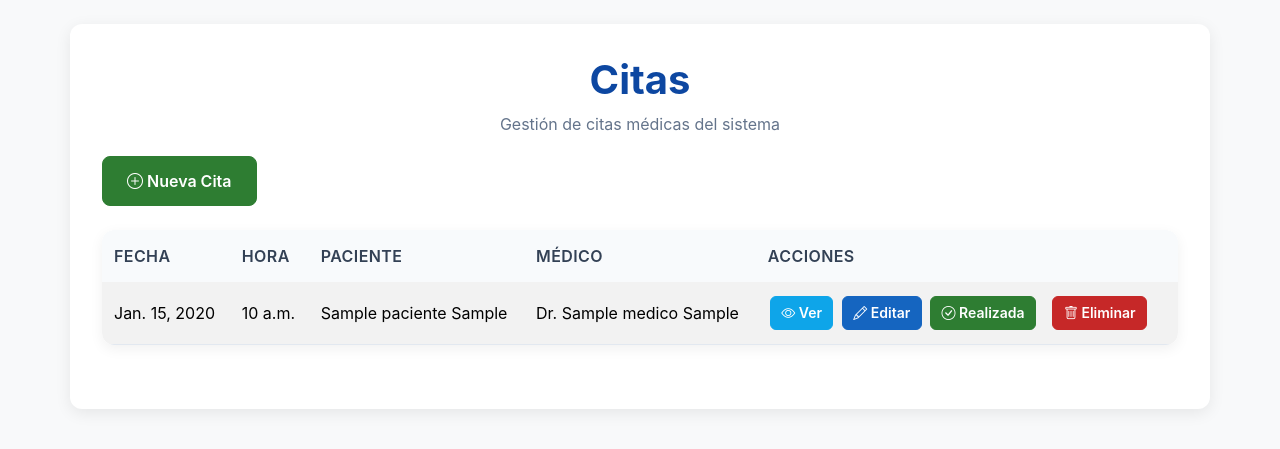
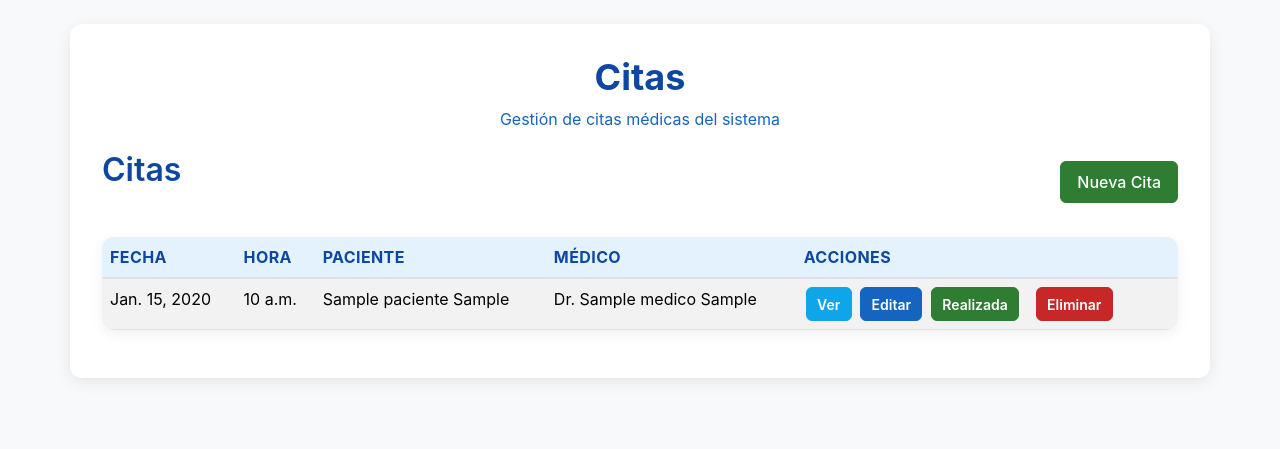
Before and after one commit to xduar/ProyectoFinal_Equipo5, a Django app: page /citas/ in a window 1280 px wide. Shown: the part 60-509 px from the top of the page. Run offline with Django 5.2, Linux system fonts and the light colour scheme; a user stored in the database is signed in; tables that the repository leaves empty hold one stand-in row (values such as "Sample post"); some libraries are stand-ins or nearby versions.

Commit message:
Make cita.html match medico.html design with button on right

```diff
--- a/SistemaClinico/clinica/static/Clinica/css/cita.css
+++ b/SistemaClinico/clinica/static/Clinica/css/cita.css
@@ -82,28 +82,28 @@
 
 /* Header Citas */
 .citas-header {
-  text-align: center;
+  display: flex;
+  flex-direction: column;
+  align-items: center;
+  gap: 0.5rem;
   margin-bottom: 1.25rem;
 }
 
 .citas-header h1 {
-  font-size: 2.5rem;
+  font-size: 36px;
   font-weight: 700;
   color: #0d47a1;
   margin: 0;
-  margin-bottom: 0.5rem;
 }
 
-.citas-header p {
-  color: #64748b;
-  margin: 0;
-  font-size: 1rem;
+.citas-header .sub {
+  color: #1565c0;
 }
 
 /* Tabla */
 .table-citas, .table { border-radius: 12px; overflow:hidden; box-shadow:0 4px 14px rgba(0,0,0,.06); }
-.table thead th{ background:#f8fafc; color:#334155; font-weight:600; text-transform:uppercase; letter-spacing:.4px; }
-.table tbody tr:hover{ background:#f1f5f9; }
+.table thead th{ background:#e3f2fd; color:#0d47a1; font-weight:700; text-transform:uppercase; letter-spacing:.4px; }
+.table tbody tr:hover{ background:#f5f5f5; }
 
 /* Acciones */
 .btn-sm{ padding:.25rem .5rem; font-size:.875rem; border-radius:6px; }
@@ -319,3 +319,11 @@
     margin: 0.25rem 0;
   }
 }
+
+/* Formularios */
+.form-card {
+  background: #fff;
+  border-radius: 12px;
+  padding: 1.25rem;
+  box-shadow: 0 8px 20px rgba(13, 71, 161, 0.06);
+}
--- a/SistemaClinico/clinica/templates/clinica/cita.html
+++ b/SistemaClinico/clinica/templates/clinica/cita.html
@@ -10,20 +10,17 @@
 {% endblock %}
 
 {% block content %}
-{% if view == 'list' %}
 <div class="citas-header">
   <h1>Citas</h1>
-      <p>Gestión de citas médicas del sistema</p>
+  <div class="sub">Gestión de citas médicas del sistema</div>
 </div>
 
-    <div class="header-actions mb-4">
-        <a class="btn btn-success" href="{% url 'clinica:cita_create' %}">
-          <i class="bi bi-plus-circle"></i> Nueva Cita
-        </a>
+{% if view == 'list' %}
+    <div class="d-flex justify-content-between align-items-center mb-3">
+    <h2>Citas</h2>
+    <a class="btn btn-success" href="{% url 'clinica:cita_create' %}">Nueva Cita</a>
     </div>
 
-    {% if citas %}
-    <div class="table-card">
     <table class="table table-striped">
     <thead>
         <tr>
@@ -42,39 +39,27 @@
         <td>{{ cita.paciente }}</td>
         <td>{{ cita.medico }}</td>
         <td>
-              <a class="btn btn-sm btn-info" href="{% url 'clinica:cita_detail' cita.pk %}">
-                <i class="bi bi-eye"></i> Ver
-              </a>
-              <a class="btn btn-sm btn-primary" href="{% url 'clinica:cita_update' cita.pk %}">
-                <i class="bi bi-pencil"></i> Editar
-              </a>
+            <a class="btn btn-sm btn-info" href="{% url 'clinica:cita_detail' cita.pk %}">Ver</a>
+            <a class="btn btn-sm btn-primary" href="{% url 'clinica:cita_update' cita.pk %}">Editar</a>
             <form action="{% url 'clinica:cita_completar' cita.pk %}" method="post" class="d-inline">
                 {% csrf_token %}
-                <button type="submit" class="btn btn-sm btn-success"
-                        onclick="return confirm('¿Confirmar que la consulta fue realizada?')">
-                  <i class="bi bi-check-circle"></i> Realizada
+                <button type="submit" class="btn btn-sm btn-success" onclick="return confirm('¿Confirmar que la consulta fue realizada?')">
+                    Realizada
                 </button>
             </form>
             <form action="{% url 'clinica:cita_delete' cita.pk %}" method="post" class="d-inline">
                 {% csrf_token %}
-                <button type="submit" class="btn btn-sm btn-danger"
-                        onclick="return confirm('¿Eliminar definitivamente esta cita?')">
-                  <i class="bi bi-trash"></i> Eliminar
+                <button type="submit" class="btn btn-sm btn-danger" onclick="return confirm('¿Eliminar definitivamente esta cita?')">
+                    Eliminar
                 </button>
             </form>
         </td>
         </tr>
+        {% empty %}
+        <tr><td colspan="5">No hay citas aún.</td></tr>
         {% endfor %}
     </tbody>
     </table>
-    </div>
-    {% else %}
-    <div class="empty-state">
-      <i class="bi bi-inbox"></i>
-      <h3>No hay citas aún</h3>
-      <p>Comienza creando una nueva cita desde el botón arriba.</p>
-    </div>
-    {% endif %}
 
 {% elif view == 'detail' %}
     <h2>Cita {{ object.fecha }} {{ object.hora }}</h2>
@@ -108,36 +93,23 @@
     </form>
 
 {% elif view == 'confirm_delete' %}
-    <div class="card">
-        <div class="card-header bg-danger text-white">
-            <h3>Confirmar Eliminación</h3>
-        </div>
-        <div class="card-body">
-            <p class="lead">¿Estás seguro de que deseas eliminar la siguiente cita?</p>
-
+    <h3>Eliminar Cita</h3>
+    <p>¿Estás seguro de que deseas eliminar la siguiente cita?</p>
     <dl class="row">
         <dt class="col-sm-3">Fecha:</dt>
         <dd class="col-sm-9">{{ object.fecha }}</dd>
-
         <dt class="col-sm-3">Hora:</dt>
         <dd class="col-sm-9">{{ object.hora }}</dd>
-
         <dt class="col-sm-3">Paciente:</dt>
         <dd class="col-sm-9">{{ object.paciente }}</dd>
-
         <dt class="col-sm-3">Médico:</dt>
         <dd class="col-sm-9">{{ object.medico }}</dd>
     </dl>
-
     <form method="post">
         {% csrf_token %}
-                <div class="d-flex gap-2">
-                    <button type="submit" class="btn btn-danger">Sí, eliminar</button>
-                    <a href="{% url 'clinica:cita_list' %}" class="btn btn-secondary">No, cancelar</a>
-                </div>
+        <button type="submit" class="btn btn-danger">Eliminar</button>
+        <a class="btn btn-secondary" href="{% url 'clinica:cita_list' %}">Cancelar</a>
     </form>
-        </div>
-    </div>
 
 {% endif %}
 {% endblock %}
```
Lines whose indentation alone changed are shown as unchanged.
